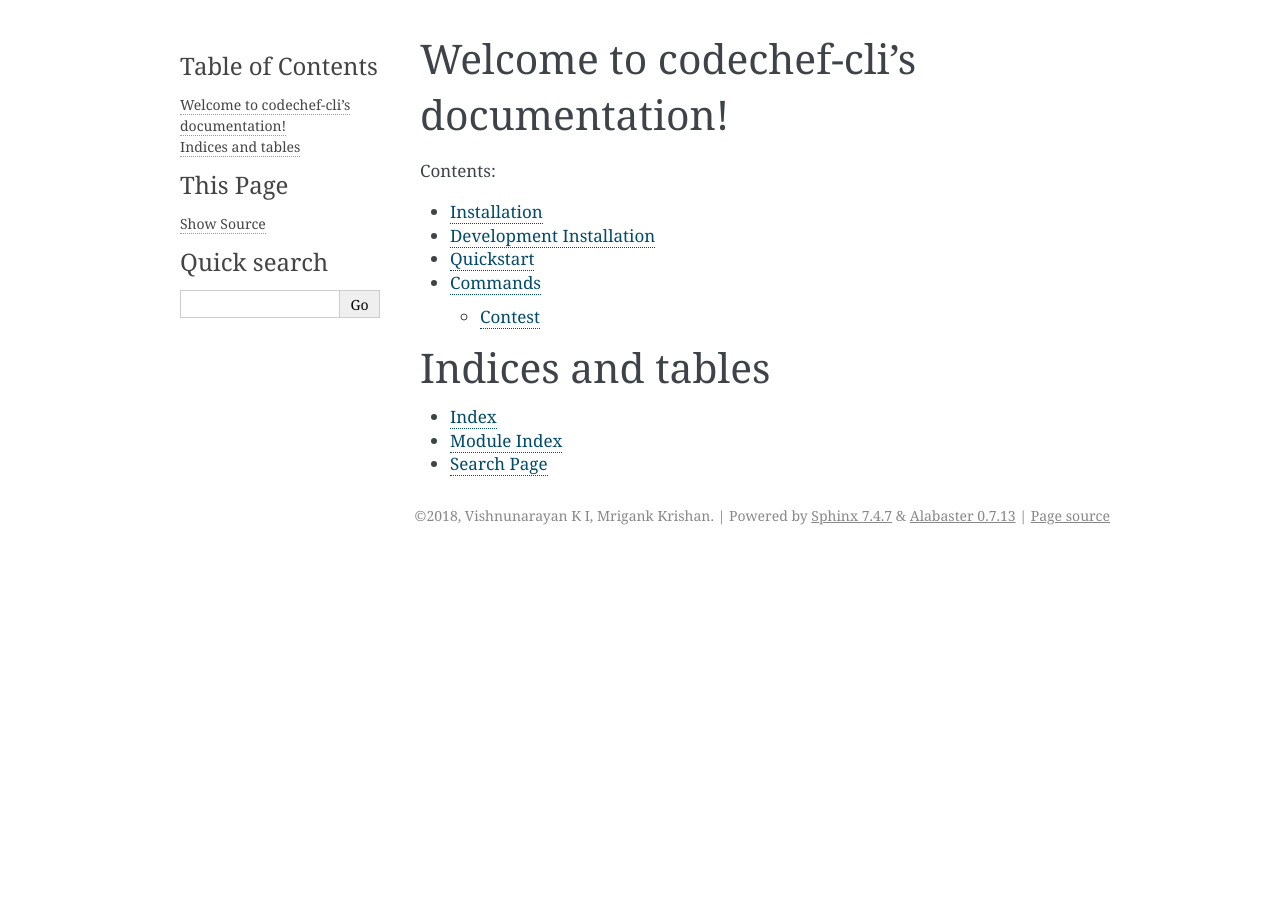
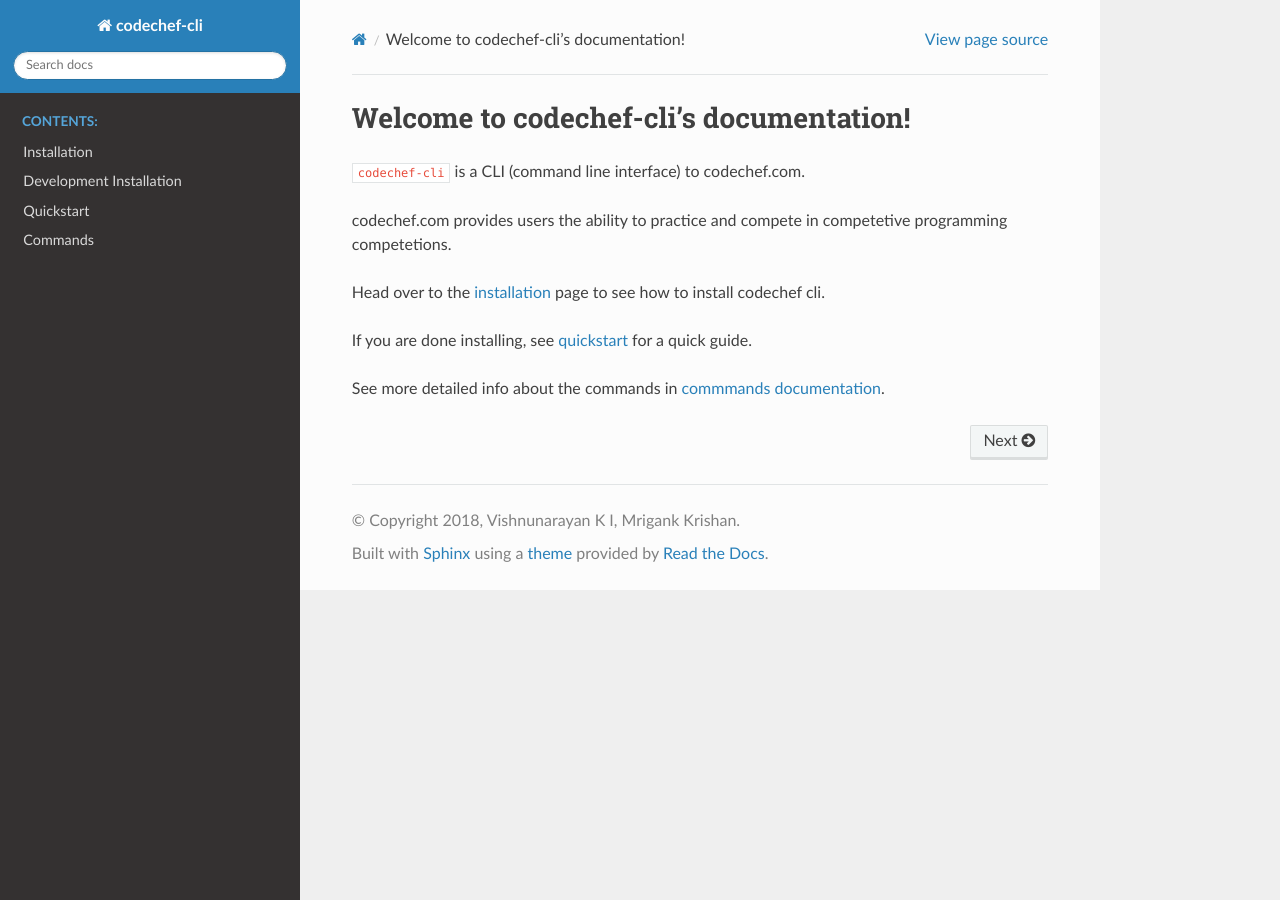
Before and after one commit to vn-ki/codechef-cli, a Sphinx documentation site: the page built from docs/index.rst, in a window 1280 px wide. Built offline with Sphinx 7.4.7 and the Read the Docs theme 2.0.0, drawn with Linux system fonts in a browser that asks for light colours.

Commit message:
rtd theme for docs

```diff
--- a/docs/conf.py
+++ b/docs/conf.py
@@ -76,7 +76,8 @@
 # The theme to use for HTML and HTML Help pages.  See the documentation for
 # a list of builtin themes.
 #
-html_theme = 'alabaster'
+# html_theme = 'alabaster'
+html_theme = "sphinx_rtd_theme"
 
 # Theme options are theme-specific and customize the look and feel of a theme
 # further.  For a list of options available for each theme, see the
--- a/docs/index.rst
+++ b/docs/index.rst
@@ -6,18 +6,21 @@
 Welcome to codechef-cli's documentation!
 ========================================
 
+:code:`codechef-cli` is a CLI (command line interface) to codechef.com.
+
+codechef.com provides users the ability to practice and compete in competetive programming competetions.
+
+Head over to the `installation <usage/installation.html>`_ page to see how to install codechef cli.
+
+If you are done installing, see `quickstart <usage/quickstart.html>`_ for a quick guide.
+
+See more detailed info about the commands in `commmands documentation <commands/index.html>`_.
+
 .. toctree::
    :maxdepth: 2
+   :hidden:
    :caption: Contents:
 
    usage/installation
    usage/quickstart
    commands/index
-
-
-Indices and tables
-==================
-
-* :ref:`genindex`
-* :ref:`modindex`
-* :ref:`search`
```
Also changed, not shown: 2 other files.
